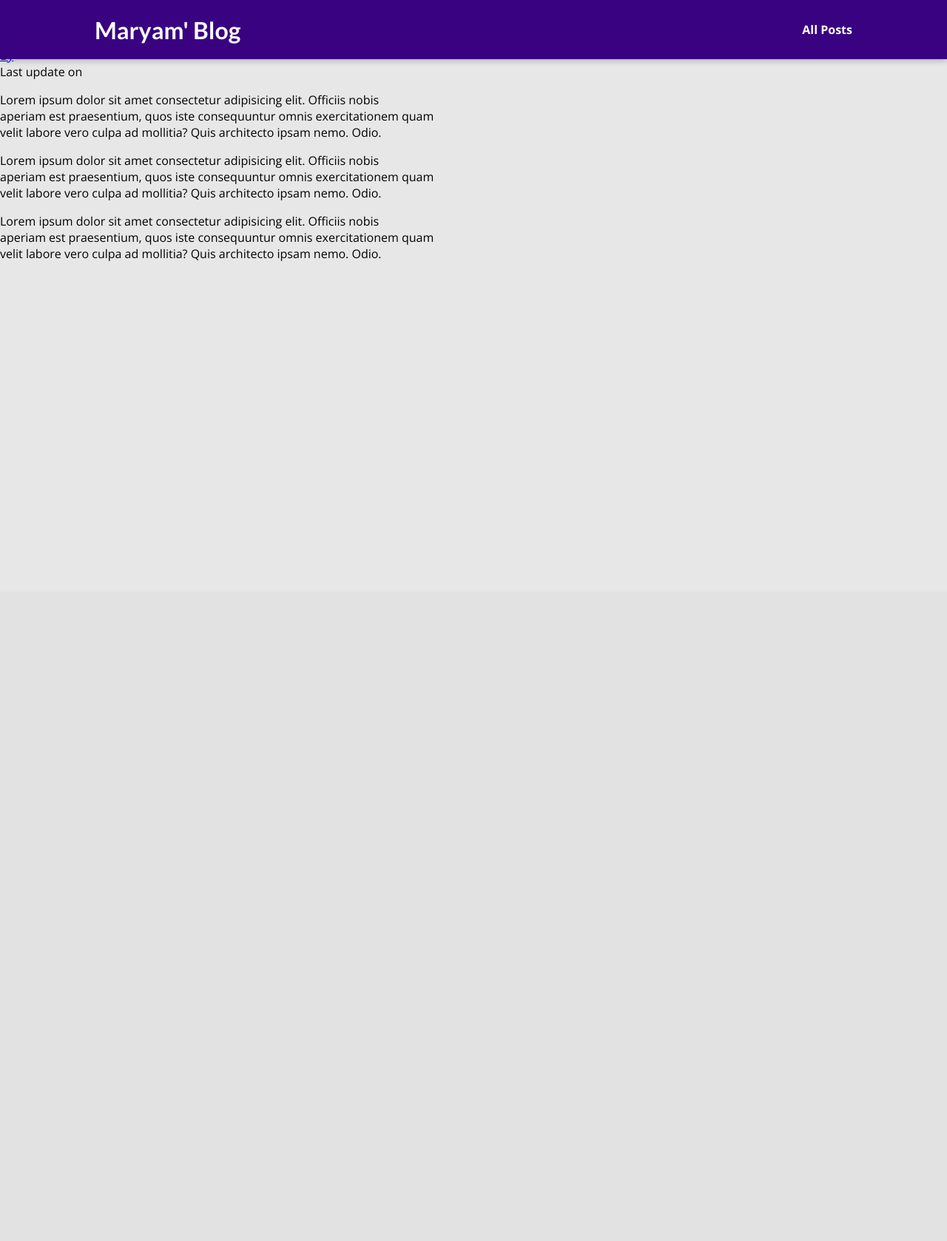
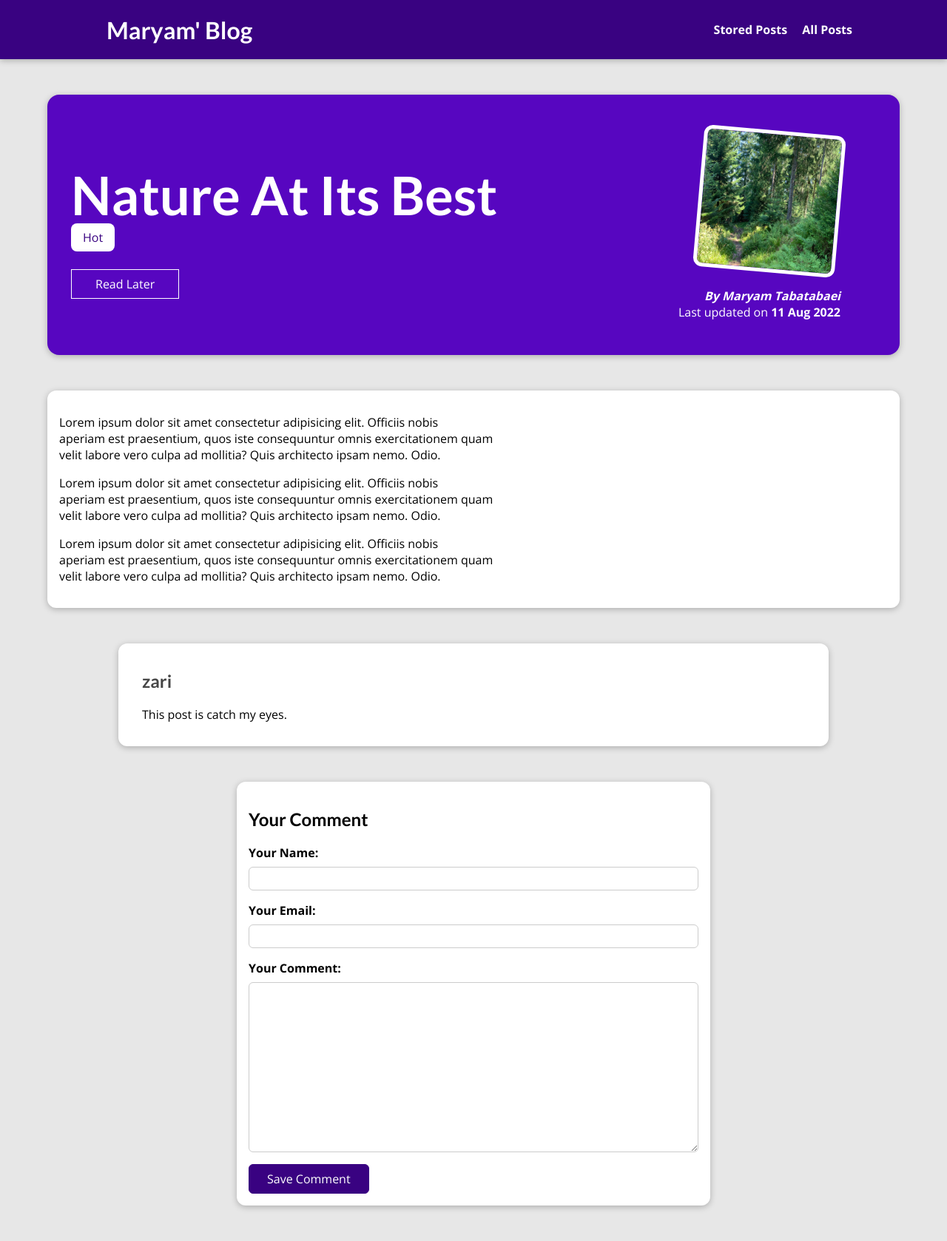
Before and after one commit to maryamalsadat-tabatabaei/Django-Landmarks-Blog, a Django app: a page that uses landmarks_blog/templates/base.html in a window 1280 px wide. Shown: the whole page at 74% size. Before the commit the page ends 353 px from the top, so only its background shows below. Run offline with Django 4.2, Linux system fonts and the light colour scheme; data comes from the database, SQL or seed files in the repository; both versions use the stored data as it was after the commit; parts of the project's set-up code (start-up, migrations or seed data) failed here and were passed over.

Commit message:
Adding forms and session

```diff
--- /dev/null
+++ b/landmarks_blog/blog/forms.py
@@ -0,0 +1,15 @@
+from cProfile import label
+from socket import fromshare
+from django import forms
+from .models import Comment
+
+class CommentForm(forms.ModelForm):
+
+    class Meta:
+        model = Comment
+        exclude=["post"]
+        labels={
+            "user_name":"Your Name",
+            "user_email":"Your Email",
+            "text":"Your Comment"
+        }
--- a/landmarks_blog/blog/models.py
+++ b/landmarks_blog/blog/models.py
@@ -1,3 +1,4 @@
+from ctypes.wintypes import POINT
 from tkinter import image_names
 from django.db import models
 from django.core.validators import MinLengthValidator
@@ -29,3 +30,13 @@ class Post(models.Model):
     content=models.TextField(validators=[MinLengthValidator(10)])
     author=models.ForeignKey(Author,on_delete=models.SET_NULL,null=True, related_name="posts")
     tags=models.ManyToManyField(Tag,)
+
+    def __str__(self):
+        return self.title
+
+
+class Comment(models.Model):
+    user_name=models.CharField(max_length=120)
+    user_email=models.EmailField()
+    text=models.TextField(max_length=400)
+    post=models.ForeignKey(Post,on_delete=models.CASCADE,related_name="comments")
--- a/landmarks_blog/blog/static/blog/post-detail.css
+++ b/landmarks_blog/blog/static/blog/post-detail.css
@@ -57,6 +57,25 @@ body {
   font-weight: bold;
 }
 
+#read-later {
+  margin: 2rem 0;
+}
+
+#read-later button {
+  background-color: transparent;
+  border: 1px solid white;
+  padding: 0.5rem 2rem;
+  font: inherit;
+  color: white;
+  cursor: pointer;
+}
+
+#read-later button:hover,
+#read-later button:active {
+  background-color: white;
+  color: #390281;
+}
+
 main {
   width: 90%;
   max-width: 90rem;
@@ -67,9 +86,119 @@ main {
   box-shadow: 0 2px 8px rgba(0, 0, 0, 0.25);
 }
 
-.tag{
-    background-color: white;
-    color: #390281;
-    padding: 0.5rem  1rem;
-    border-radius:8px;
+.tag {
+  background-color: white;
+  color: #390281;
+  padding: 0.5rem 1rem;
+  border-radius: 8px;
 }
+
+#comment-form {
+  margin: 3rem auto;
+  width: 90%;
+  max-width: 40rem;
+  border-radius: 12px;
+  background-color: white;
+  box-shadow: 0 2px 8px rgba(0, 0, 0, 0.25);
+  padding: 1rem;
+}
+
+#comment-form button {
+  font: inherit;
+  background-color: #390281;
+  color: white;
+  border: 1px solid #390281;
+  padding: 0.5rem 1.5rem;
+  border-radius: 6px;
+  cursor: pointer;
+}
+
+#comment-form button:hover,
+#comment-form button:active {
+  background-color: #4f0ba7;
+  border-color: #4f0ba7;
+}
+
+.form-control {
+  margin-bottom: 1rem;
+}
+
+.form-control label {
+  font-weight: bold;
+  margin-bottom: 0.5rem;
+  display: block;
+}
+
+.form-control input,
+.form-control textarea {
+  display: block;
+  width: 100%;
+  font: inherit;
+  padding: 0.25rem;
+  border-radius: 6px;
+  border: 1px solid #ccc;
+}
+
+.errorlist {
+  list-style: none;
+  margin: 0.5rem 0;
+  padding: 0;
+  color: #d6000b;
+}
+
+.invalid label {
+  color: #d6000b;
+}
+
+.invalid input,
+.invalid textarea {
+  border-color: #d6000b;
+  background-color: #ffe6e7;
+}
+
+#alert {
+  margin: 8rem auto 3rem auto;
+  border: 1px solid #d6000b;
+  background-color: #ffe6e7;
+  padding: 1rem;
+  width: 90%;
+  max-width: 40rem;
+}
+
+#alert a {
+  text-decoration: none;
+  border: 1px solid #d6000b;
+  background-color: #d6000b;
+  color: white;
+  padding: 0.25rem 1.5rem;
+  border-radius: 6px;
+}
+
+#comments {
+  margin: 3rem auto;
+  width: 90%;
+  max-width: 60rem;
+  border-radius: 12px;
+  background-color: white;
+  box-shadow: 0 2px 8px rgba(0, 0, 0, 0.25);
+  padding: 1rem 2rem;
+}
+
+#comments ul {
+  list-style: none;
+  margin: 0;
+  padding: 0;
+}
+
+#comments li {
+  margin-bottom: 1rem;
+  border-bottom: 2px solid #ccc;
+}
+
+#comments li:last-of-type {
+  border-bottom: none;
+}
+
+#comments h2 {
+  color: #464646;
+}
--- a/landmarks_blog/blog/templates/blog/post-detail.html
+++ b/landmarks_blog/blog/templates/blog/post-detail.html
@@ -2,16 +2,24 @@
 {% load static %}
 
 {% block title %}
-{{post.title}}
+{{ post.title }}
 {% endblock %}
 
 {% block css_files %}
-  <link rel="stylesheet" href="{% static "blog/post.css" %}" />
-  <link rel="stylesheet" href="{% static "blog/all-posts.css" %}" />
+{% comment %} <link rel="stylesheet" href="{% static "blog/post.css" %}" /> {% endcomment %}
+<link rel="stylesheet" href="{% static "blog/post-detail.css" %}" />
 {% endblock %}
+
 
 {% block content %}
 
+{% if comment_form.errors %}
+  <div id="alert">
+    <h2>Saving the comment failed!</h2>
+    <p>Please check the comment from the below post and fix your erros.</p>
+    <a href="#comment-form">Fix!</a>
+  </div>
+{% endif %}
 
 
 
@@ -22,19 +30,55 @@
       <span class="tag">{{tag.caption}}</span>
     {% endfor %}
   </div>
-  <article>
-    <img src="{{post.image.url}}" alt="{{post.title}}"/>
-    <address><a href="mailto: {{post.author.email_address}}"> By {{post.author}} </a></address>
-    <div>
-        Last update on <time> {{post.date|date:"d M Y"}} </time>
-    </div>
+  <div id="read-later">
+     <form action="{% url "read-later" %}"  method="POST">
+      {% csrf_token %}
+      <input type="hidden" value="{{post.id}}" name="post_id" >
+      <button>
+        {% if saves_for_later %}
+          Remove from "Read Later" list
+          {% else %}
+             Read Later
+        {% endif %}
+      </button>
+    </form>
+  </div>
+ <article>
+    <img src="{{ post.image.url }}" alt="{{ post.title }}" />
+    <address>By <a href="mailto:{{ post.author.email_address }}">{{ post.author }}</a></address>
+    <div>Last updated on <time>{{ post.date|date:"d M Y" }}</time></div>
   </article>
 </section>
 <main>
-   {{identified_post.content|linebreaks}}
+    {{ post.content|linebreaks }}
 </main>
 
+{% if comments %}
+  <section id="comments">
+    <ul>
+        {% for comment in comments  %}
+          <li>
+            <h2>{{comment.user_name}}</h2>
+            <p>{{comment.text|linebreaks}}</p>
+          </li>
+        {% endfor %}
+    </ul>
+  </section>
+{% endif %}
 
-
+<section id="comment-form">
+  <h2>Your Comment</h2>
+  <form action="{% url 'post-detail-page' post.slug %} "  method="POST">
+    {% csrf_token %}
+    {% for form_field in comment_form  %}
+      <div class="form-control {% if form_field.errors %}invalid{% endif %} ">
+        {{form_field.label_tag}}
+        {{form_field}}
+        {{form_field.errors}}
+      </div>
+    {% endfor %}
+    <button>Save Comment</button>
+  </form>
+</section>
 
 {% endblock %}
--- a/landmarks_blog/blog/urls.py
+++ b/landmarks_blog/blog/urls.py
@@ -2,7 +2,12 @@ from django.urls import path
 from . import views
 
 urlpatterns = [
-    path("",views.index,name="starting-page"),
-    path("posts",views.posts,name="posts"),
-    path("posts/<slug:slug>",views.post_detail,name="post-detail")
+    # path("",views.index,name="starting-page"),
+    path("",views.StartingPageView.as_view(),name="starting-page"),
+    # path("posts",views.posts,name="posts"),
+    path("posts",views.AllPostView.as_view(),name="posts"),
+    # path("posts/<slug:slug>",views.post_detail,name="post-detail")
+    path("posts/<slug:slug>",views.SinglePostView.as_view(),name="post-detail-page"),
+    path("read-later",views.ReadLaterView.as_view(),name="read-later")
+
 ]
--- a/landmarks_blog/blog/views.py
+++ b/landmarks_blog/blog/views.py
@@ -1,27 +1,117 @@
 from django.shortcuts import render,get_object_or_404
-from datetime import date
+from django.http import HttpResponseRedirect
+from django.urls import reverse
+from django.views.generic import ListView,DetailView
+from django.views import View
+
 from .models import Post
+from .forms import CommentForm
 # Create your views here.
 
 
+class StartingPageView(ListView):
+  template_name="blog/index.html"
+  model=Post
+  ordering=["-date"]
+  context_object_name="posts"
+
+  def get_queryset(self):
+     queryset=  super().get_queryset()
+     data=queryset[:2]
+     return data
 
 
-def index(request):
-  latest_posts=Post.objects.all().order_by("-date")[:2]
-  return render(request,"blog/index.html",{
-    "posts":latest_posts
-  })
+# def index(request):
+#   latest_posts=Post.objects.all().order_by("-date")[:2]
+#   return render(request,"blog/index.html",{
+#     "posts":latest_posts
+#   })
 
-def posts(request):
-  all_posts=Post.objects.all().order_by("-date")
-  return render(request,"blog/all-posts.html",{
-    "all_posts":all_posts
-  })
+class AllPostView(ListView):
+  template_name="blog/all-posts.html"
+  model=Post
+  ordering=["-date"]
+  context_object_name="all_posts"
 
-def post_detail(request,slug):
-  identified_post=get_object_or_404(Post,slug=slug)
-  return render(request,"blog/post-detail.html",{
-    "identified_post":identified_post,
-    "post_tags":identified_post.tags.all()
+# def posts(request):
+#   all_posts=Post.objects.all().order_by("-date")
+#   return render(request,"blog/all-posts.html",{
+#     "all_posts":all_posts
+#   })
 
-   })
+class SinglePostView(View):
+  def is_stored_post(self,request,post_id):
+    stored_posts=request.session.get("stored_posts")
+
+    if stored_posts is not None:
+      is_saves_for_later=post_id in stored_posts
+    else:
+      is_saves_for_later=False
+    return is_saves_for_later
+
+  def get(self,request,slug):
+    post=Post.objects.get(slug=slug)
+
+
+    context={
+      "post":post,
+      "post_tags":post.tags.all(),
+      "comment_form":CommentForm(),
+      "comments":post.comments.all().order_by("-id"),
+      "saves_for_later":self.is_stored_post(request,post.id)
+    }
+    return render(request,"blog/post-detail.html",context)
+
+  def post(self,request,slug):
+    comment_form=CommentForm(request.POST)
+    post=Post.objects.get(slug=slug)
+
+    if comment_form.is_valid():
+      comment= comment_form.save(commit=False)
+      comment.post=post
+      comment.save()
+
+      return HttpResponseRedirect(reverse("post-detail-page",args=[slug]))
+
+    context={
+      "post":post,
+      "post_tags":post.tags.all(),
+      "comment_form":comment_form,
+      "comments":post.comments.all().order_by("-id"),
+      "saves_for_later":self.is_stored_post(request,post.id)
+    }
+    return render(request,"blog/post-detail.html",context)
+
+
+class ReadLaterView(View):
+
+  def get (self,request):
+    stored_posts=request.session.get("stored_posts")
+
+    context={}
+
+    if stored_posts is None or len(stored_posts) == 0:
+      context["posts"]=[]
+      context["has_posts"]=False
+    else:
+      posts=Post.objects.filter(id__in=stored_posts)
+      context["posts"]=posts
+      context["has_posts"]=True
+
+    return render(request,"blog/stored-posts.html",context)
+
+  def post(self,request):
+    stored_posts=request.session.get("stored_posts")
+
+    if stored_posts is None:
+      stored_posts= []
+
+    post_id=int(request.POST["post_id"])
+
+    if post_id not in stored_posts:
+      stored_posts.append(post_id)
+    else:
+       stored_posts.remove(post_id)
+
+    request.session["stored_posts"]=stored_posts
+    return HttpResponseRedirect("/")
--- a/landmarks_blog/static/app.css
+++ b/landmarks_blog/static/app.css
@@ -1,11 +1,11 @@
-@import url("https://fonts.googleapis.com/css2?family=Lato:wght@400;700&family=Open+Sans:wght@400;700&display=swap");
+@import url('https://fonts.googleapis.com/css2?family=Lato:wght@400;700&family=Open+Sans:wght@400;700&display=swap');
 
 * {
   box-sizing: border-box;
 }
 
 html {
-  font-family: "Open Sans", "Lato", sans-serif;
+  font-family: 'Open Sans', 'Lato', sans-serif;
 }
 
 body {
@@ -15,7 +15,7 @@ body {
 h1,
 h2,
 h3 {
-  font-family: "Lato", sans-serif;
+  font-family: 'Lato', sans-serif;
   font-weight: bold;
 }
 
@@ -35,6 +35,7 @@ h3 {
   text-decoration: none;
   color: white;
   font-weight: bold;
+  margin-left: 1rem;
 }
 
 #main-navigation a:hover,
--- a/landmarks_blog/templates/base.html
+++ b/landmarks_blog/templates/base.html
@@ -13,7 +13,9 @@
   <header id="main-navigation">
   <h1><a href="{% url 'starting-page' %}">Maryam' Blog</a></h1>
   <nav>
+    <a href=" {% url 'read-later' %} ">Stored Posts</a>
     <a href=" {% url 'posts' %} ">All Posts</a>
+
   </nav>
 </header>
   {% block content %}
```
Also changed, not shown: landmarks_blog/blog/admin.py (+6 -1 lines), landmarks_blog/blog/static/blog/stored-posts.css (added, +39 -0 lines), landmarks_blog/blog/templates/blog/includes/post.html (+7 -5 lines), landmarks_blog/blog/templates/blog/stored-posts.html (added, +27 -0 lines), landmarks_blog/blog/migrations/0006_comment.py (added), landmarks_blog/blog/static/blog/index.css (line endings or trailing spaces), landmarks_blog/db.sqlite3.
